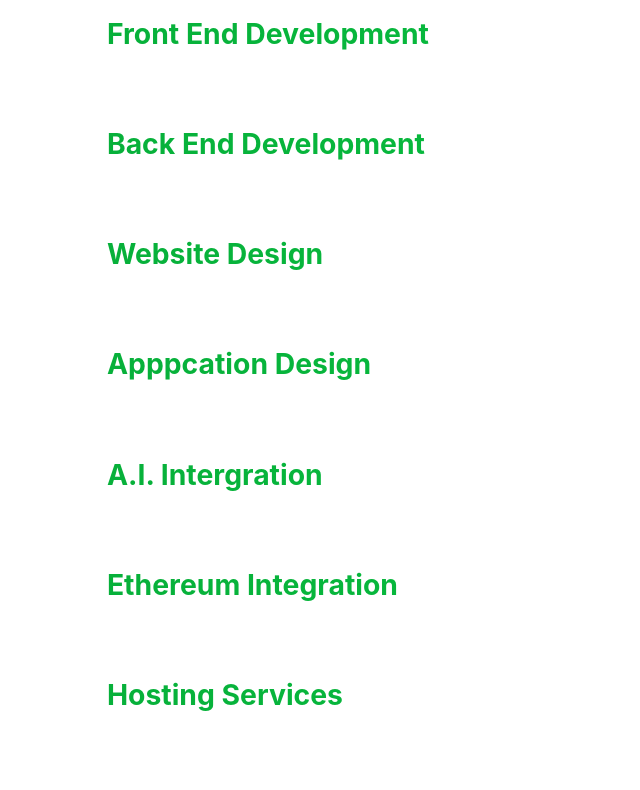
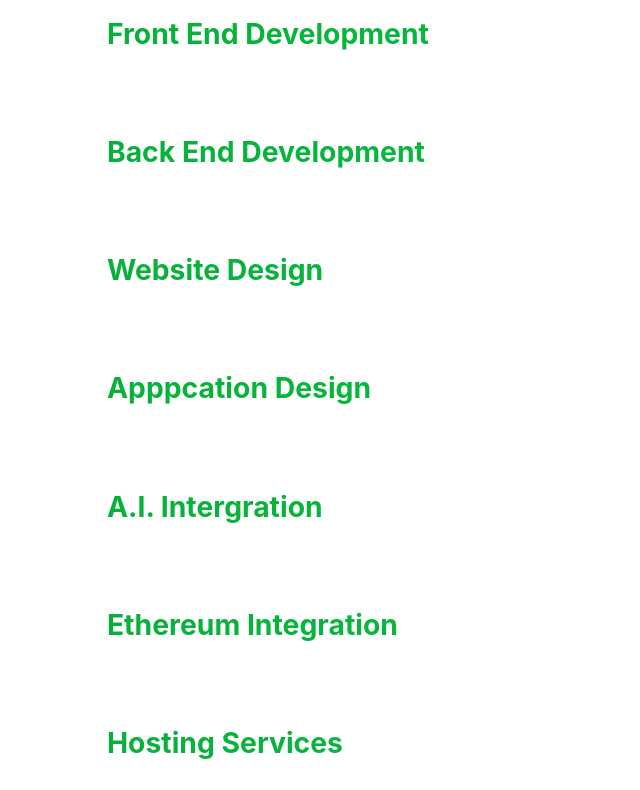
Before and after one commit to b3Rhunter/subdev-v2, a React (Create React App) app: page / in a window 1280 px wide. Shown: the part 2460-3250 px from the top of the page, without its empty margins (0-640 px from the left). Built offline with nearby package versions, Linux system fonts and the light colour scheme; no server answers; the HTML template or start-up script is replaced by a standard one.

Commit message:
Add files via upload

```diff
--- a/src/index.css
+++ b/src/index.css
@@ -366,6 +366,26 @@
   margin-bottom: 0.5em;
   text-align: left;
   cursor: pointer;
+  position: relative;
+  padding-bottom: 0.5rem;
+}
+
+.services h3::after {
+  content: '';
+  position: absolute;
+  bottom: 0;
+  left: 0;
+  width: 100%;
+  height: 3px;
+  background: var(--accent);
+  transform: scaleX(0);
+  transform-origin: right;
+  transition: transform 250ms ease-in;
+}
+
+.services h3:hover::after, .services h3:focus::after {
+  transform: scaleX(1);
+  transform-origin: left;
 }
 
 .services p {
```
